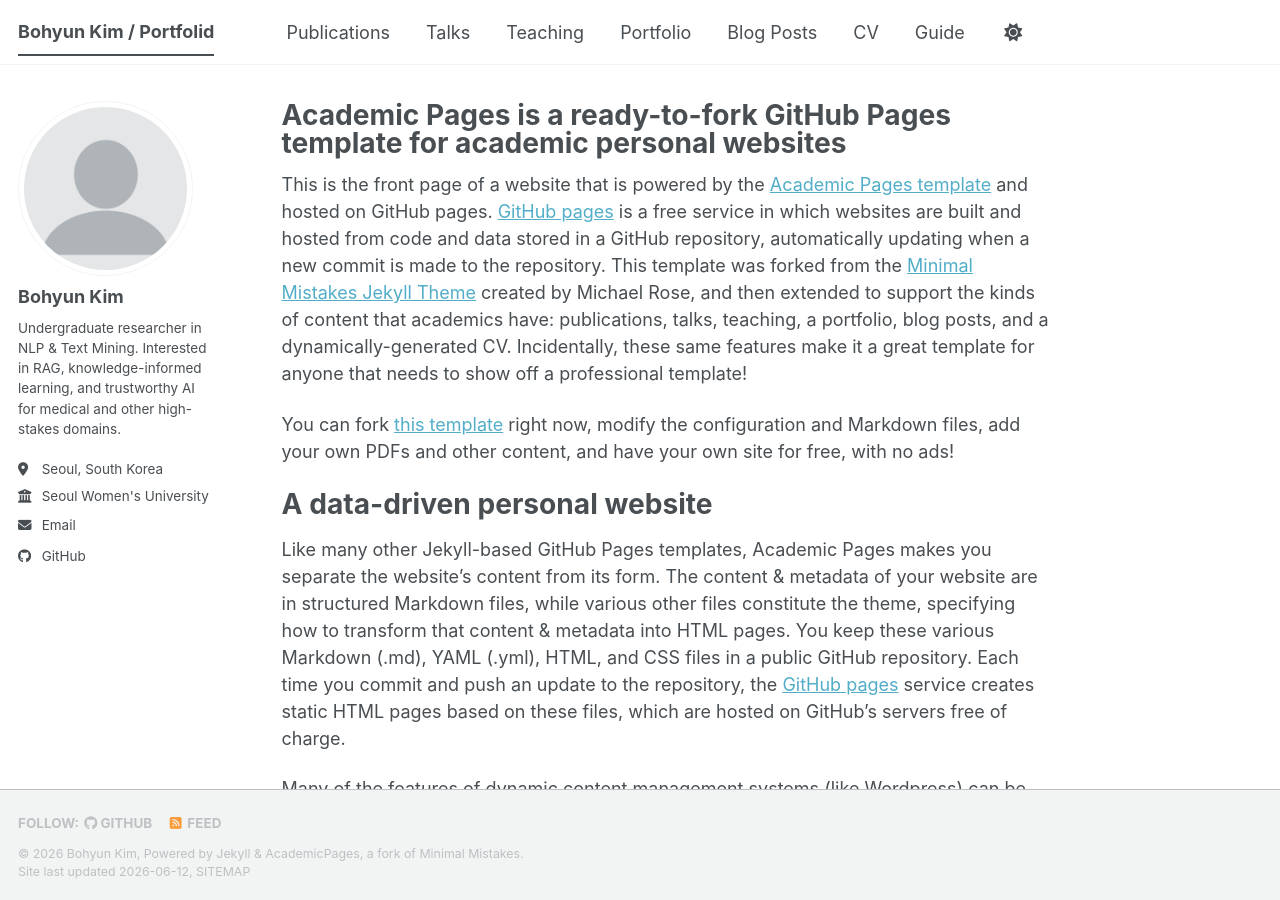
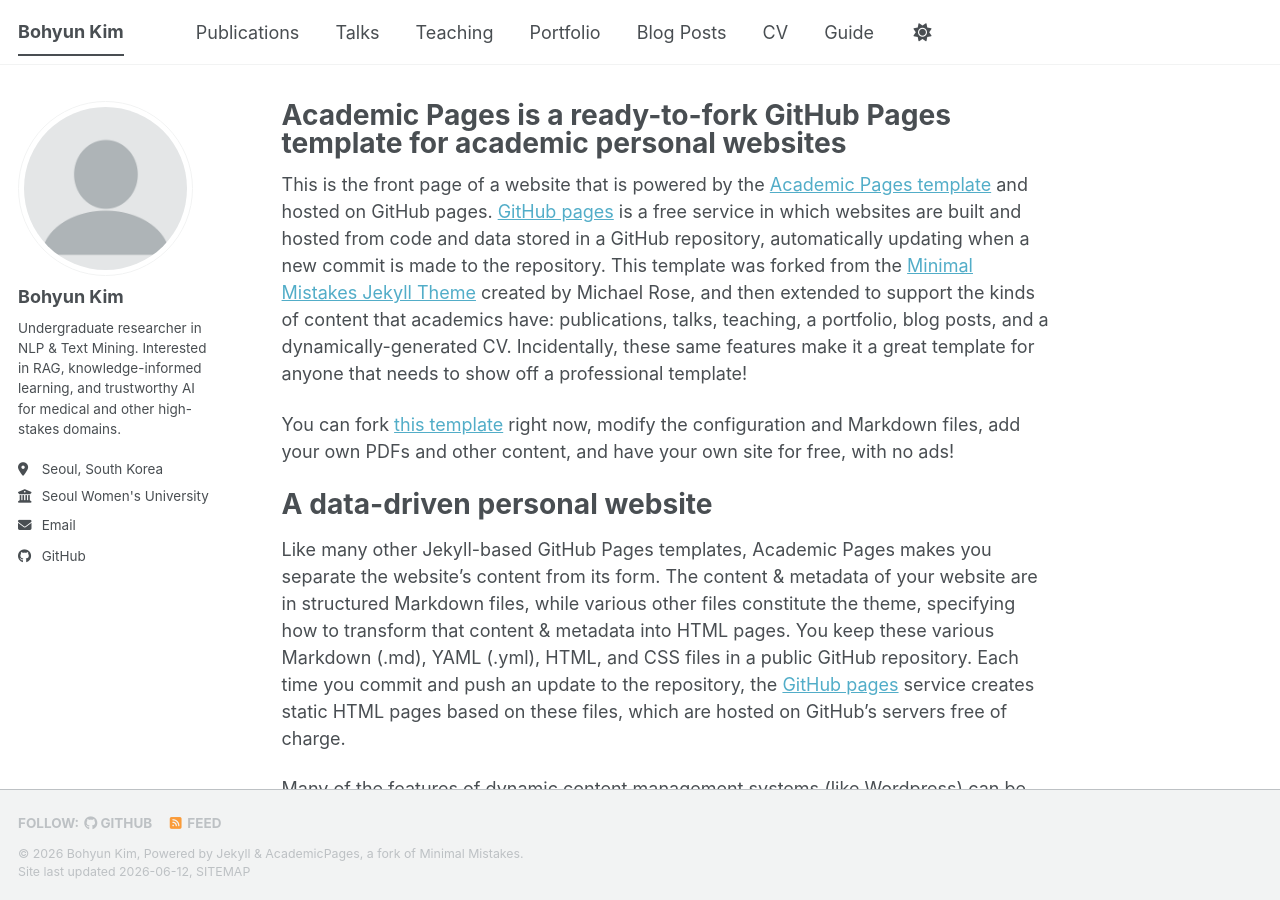
Before and after one commit to BohyunKim513/BohyunKim513.github.io, a Jekyll site: the page built from _pages/about.md, in a window 1280 px wide and 900 px high. Built offline with Jekyll 4.4.1, drawn with Linux system fonts in a browser that asks for light colours; a script bundle is joined from its source files by our own code; library files that are not in the unit come from our copies.

Commit message:
Update _config.yml

```diff
--- a/_config.yml
+++ b/_config.yml
@@ -9,7 +9,7 @@
 # Basic Site Settings
 locale                   : "en-US"
 site_theme               : "default" # The available themes options are "default", "air", "sunrise", "mint", "dirt" and "contrast"
-title                    : "Bohyun Kim / Portfolid"
+title                    : "Bohyun Kim"
 title_separator          : "-"
 name                     : &name "Bohyun Kim"
 description              : &description "Bohyun Kim's academic portfolio"   # Update this with a general description of your site, this is the default if not overridden by a page
```
